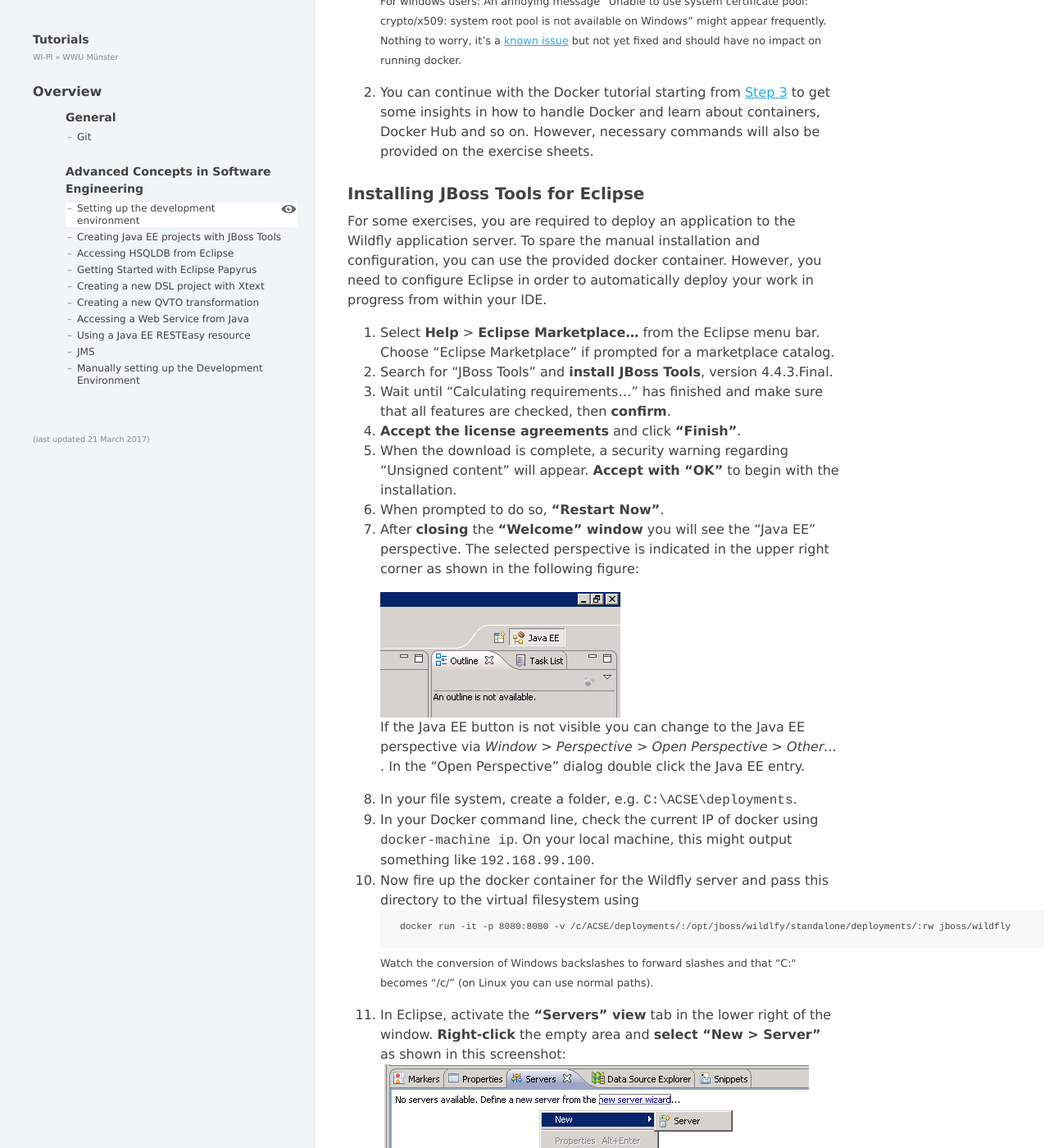
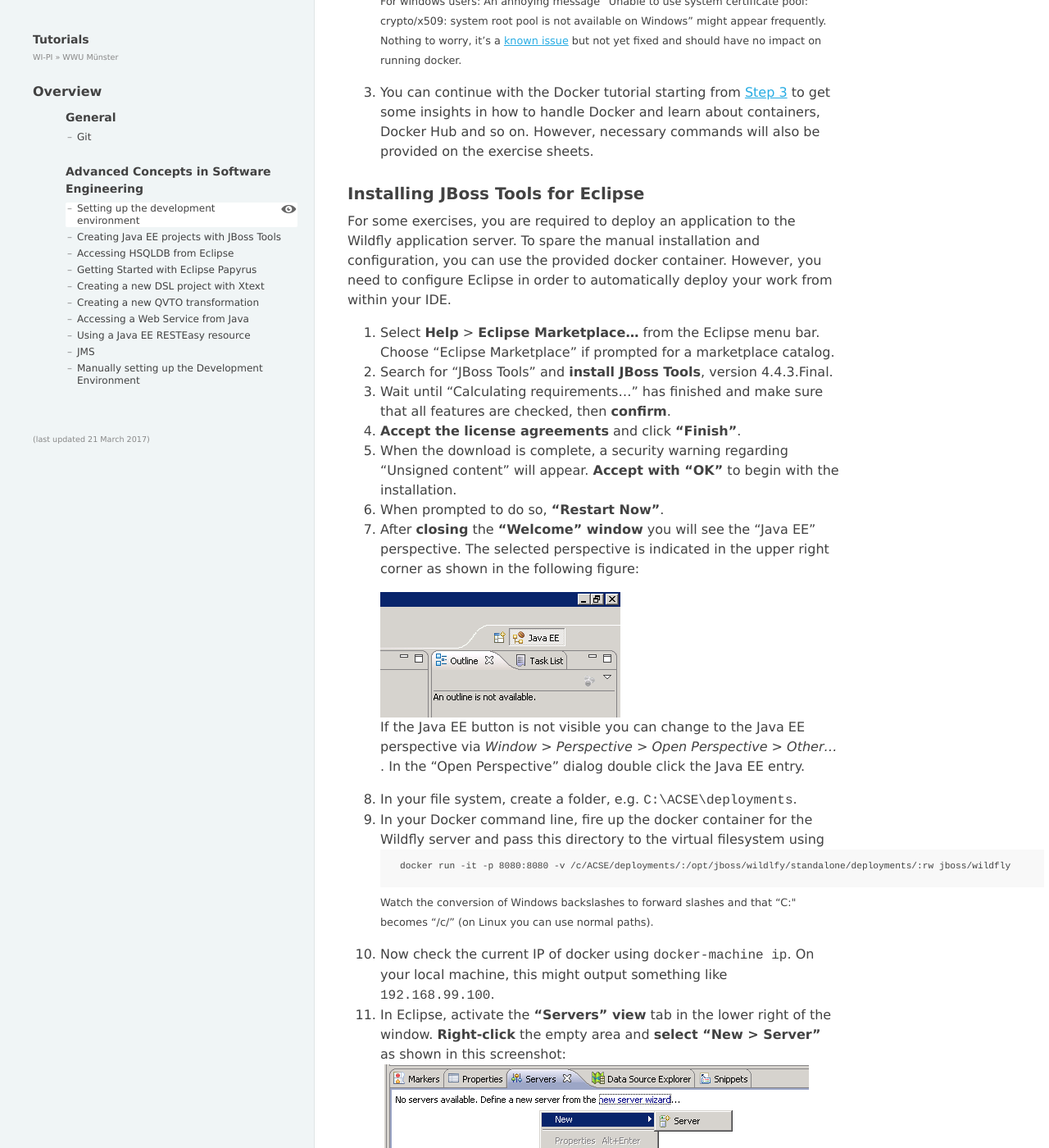
Before and after one commit to wwu-pi/tutorials, a Jekyll site: the page built from lectures/acse/010_setting_up_environment_with_docker.md, in a window 1280 px wide and 1400 px high, scrolled down 3087 px. Shown: the whole window at 82% size. Built offline with Jekyll 4.4.1, drawn with Linux system fonts in a browser that asks for light colours; some of the changed text lies outside the part shown.

````diff
--- a/lectures/acse/010_setting_up_environment_with_docker.md
+++ b/lectures/acse/010_setting_up_environment_with_docker.md
@@ -80,7 +80,7 @@
 
 For some exercises, you are required to deploy an application to the Wildfly application server.
 To spare the manual installation and configuration, you can use the provided docker container.
-However, you need to configure Eclipse in order to automatically deploy your work in progress from within your IDE.
+However, you need to configure Eclipse in order to automatically deploy your work from within your IDE.
 
 1. Select **Help** > **Eclipse Marketplace...** from the Eclipse menu bar. Choose "Eclipse Marketplace" if prompted for a marketplace catalog.
 1. Search for "JBoss Tools" and **install JBoss Tools**, version 4.4.3.Final.
@@ -95,13 +95,13 @@
    If the Java EE button is not visible you can change to the Java EE perspective via *Window* > *Perspective* > *Open Perspective* > *Other...* . In the "Open Perspective" dialog double click the Java EE entry.
 
 1. In your file system, create a folder, e.g. ``C:\ACSE\deployments``.
-1. In your Docker command line, check the current IP of docker using ``docker-machine ip``. On your local machine, this might output something like ``192.168.99.100``.
-1. Now fire up the docker container for the Wildfly server and pass this directory to the virtual filesystem using
+1. In your Docker command line, fire up the docker container for the Wildfly server and pass this directory to the virtual filesystem using
 ```
 docker run -it -p 8080:8080 -v /c/ACSE/deployments/:/opt/jboss/wildlfy/standalone/deployments/:rw jboss/wildfly
 ```
 <small>Watch the conversion of Windows backslashes to forward slashes and that "C:\" becomes "/c/" (on Linux you can use normal paths).</small>
 
+1. Now check the current IP of docker using ``docker-machine ip``. On your local machine, this might output something like ``192.168.99.100``.
 1. In Eclipse, activate the **"Servers" view** tab in the lower right of the window. **Right-click** the empty area and **select "New > Server"** as shown in this screenshot:
     ![](images/eclipse_server_view.png)
 1. In the "New Server" window select **"WildFly 10.1"** (from the JBoss Community category) **as server type**, set the docker IP as "Server's host name" and click **Next**.
````
Also changed, not shown: other parts of lectures/acse/010_setting_up_environment_with_docker.md (+5 -5 lines), lectures/acse/020_tutorial_jboss_project.md (+2 -2 lines), lectures/acse/030_tutorial_db_java.md (+1 -1 lines).
